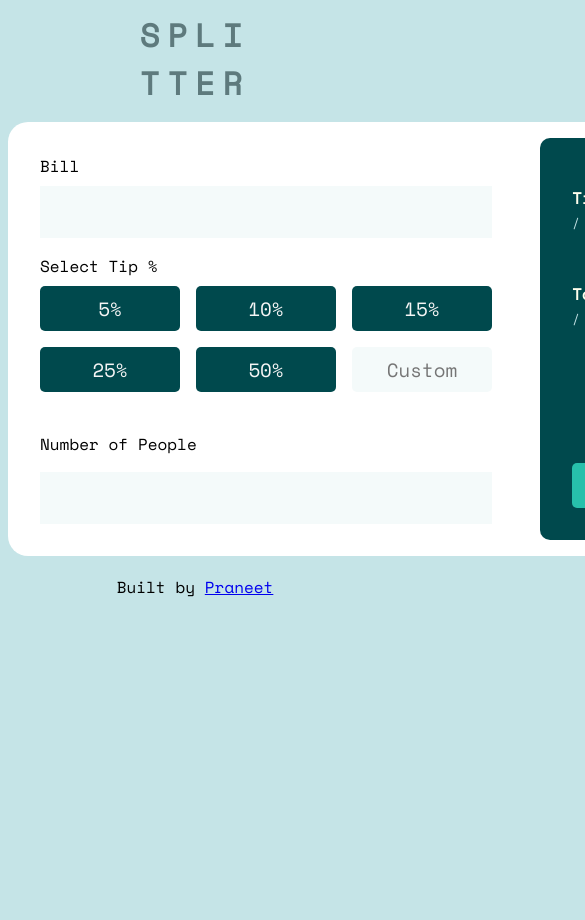
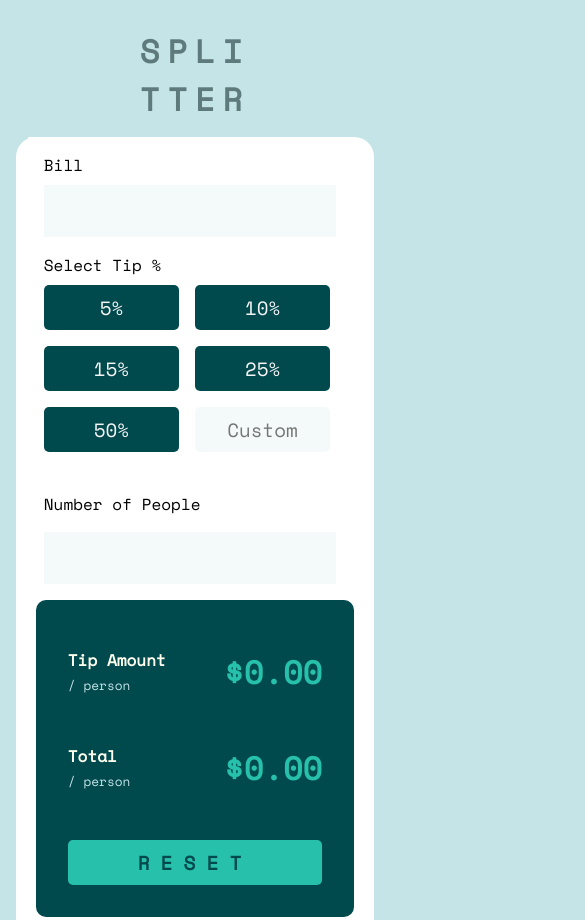
Before and after one commit to praneetk77/Splitter, a plain HTML site: page index.html in a window 390 px wide. Shown: the top 920 px of the page, 585 px wide, since content can reach past the window. Before the commit the page ends 844 px from the top, so only its background shows below. Drawn offline with nearby package versions, Linux system fonts and the light colour scheme.

Commit message:
Make website responsive

```diff
--- a/styles.css
+++ b/styles.css
@@ -232,3 +232,43 @@ footer {
   text-align: center;
   color: black;
 }
+
+@media screen and (max-width: 768px) {
+  body {
+    margin: 0;
+    padding: 1rem;
+  }
+
+  #parent {
+    display: flex;
+    flex-direction: column;
+    width: fit-content;
+    padding: 0;
+    justify-content: center;
+  }
+
+  #input {
+    width: 80%;
+    align-self: center;
+  }
+
+  .tip-grid {
+    display: grid;
+    grid-template-columns: 1fr 1fr;
+    grid-gap: 1rem;
+    margin-bottom: 0.5rem;
+    justify-content: center;
+  }
+
+  #output {
+    margin-left: 0;
+    width: 80%;
+    align-self: center;
+    margin-bottom: 2rem;
+  }
+
+  .tip-option,
+  .tip-option-selected {
+    align-self: center;
+  }
+}
```
